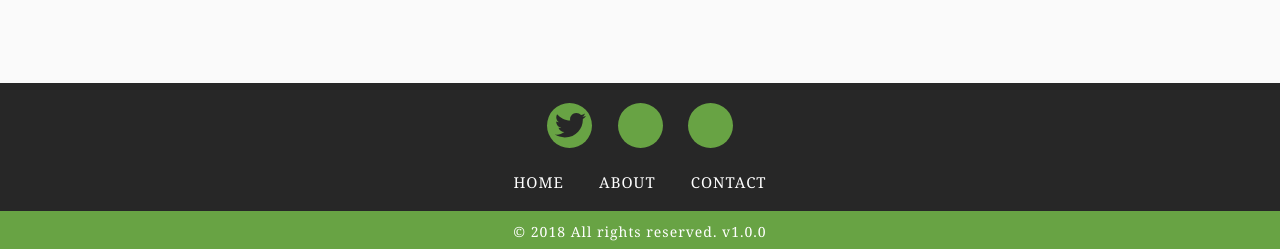
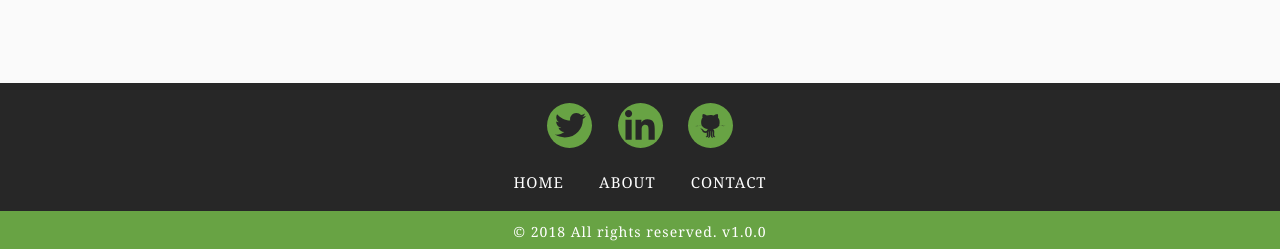
Before and after one commit to markthelefty/markthelefty.github.io, a Jekyll site: the page built from 404.html, in a window 1280 px wide. Shown: the part 648-897 px from the top of the page. Built offline with Jekyll 4.4.1, drawn with Linux system fonts in a browser that asks for light colours; some web fonts are replaced; Markdown is read by kramdown in place of the engine named in the settings.

Commit message:
added social urls

```diff
--- a/_includes/footer.html
+++ b/_includes/footer.html
@@ -2,9 +2,9 @@
 
 <div class="footer-social-icons">
   <ul>
-    <li><a class="social-twitter" href="#" target="blank"></a></li>
-    <li><a href="#" target="blank"><i class="social-linkedin"></i></a></li>
-    <li><a href="#" target="blank"><i class="social-github"></i></a></li>
+    <li><a class="social-twitter" href="https://twitter.com/MarkMitchell?lang=en" target="blank"></a></li>
+    <li><a class="social-linkedin" href="https://www.linkedin.com/in/markreidmitchell/" target="blank"></a></li>
+    <li><a class="social-github" href="https://github.com/markthelefty" target="blank"></a></li>
   </ul>
 </div>
 
```
